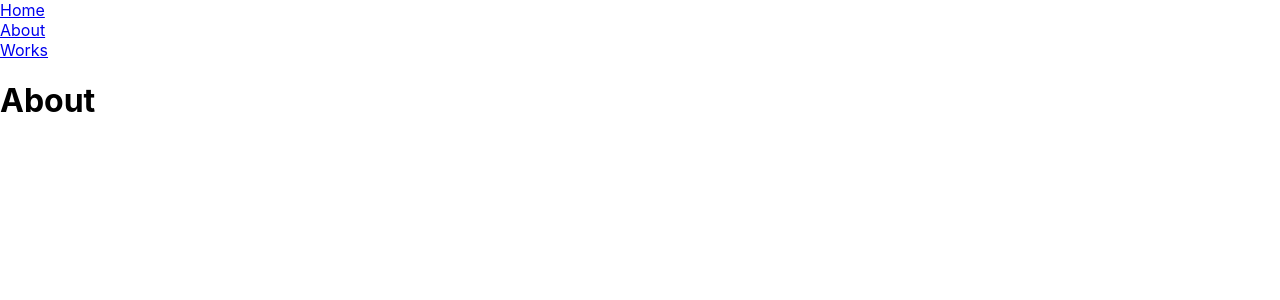
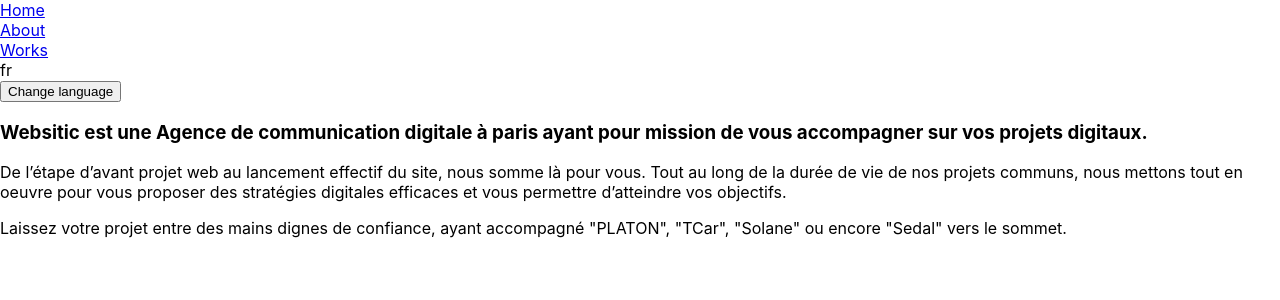
Before and after one commit to OnyJ/next-Web_Agency, a React (Create React App) app: page /about in a window 1280 px wide. Shown: the top 300 px of the page. Built offline with nearby package versions, Linux system fonts and the light colour scheme.

Commit message:
switch language system works

```diff
--- /dev/null
+++ b/src/LanguagesContext.jsx
@@ -0,0 +1,3 @@
+import { createContext } from "react";
+
+export const LanguagesContext = createContext("fr");
--- a/src/components/Navbar.jsx
+++ b/src/components/Navbar.jsx
@@ -1,7 +1,14 @@
-import React from "react";
+import React, { useContext } from "react";
 import { Link } from "react-router-dom";
+import { LanguagesContext } from "../LanguagesContext";
 
 const Navbar = () => {
+  const { language, setLanguage } = useContext(LanguagesContext);
+  const switchLanguage = () =>
+    language === "fr" ? setLanguage("en") : setLanguage("fr");
+
+  // useEffect(() => localStorage.setItem("language", language));
+
   return (
     <nav>
       <Link to="/">Home</Link>
@@ -10,6 +17,8 @@ const Navbar = () => {
       <br />
       <Link to="/works">Works</Link>
       <br />
+      <div>{language}</div>
+      <button onClick={switchLanguage}>Change language</button>
     </nav>
   );
 };
--- a/src/pages/About.jsx
+++ b/src/pages/About.jsx
@@ -1,5 +1,20 @@
-import React from "react";
+import React, { useState } from "react";
+import { injectIntl, FormattedMessage } from "react-intl";
 
-const About = () => <h1>About</h1>;
+const About = () => {
+  return (
+    <>
+      <h3>
+        <FormattedMessage id="about.title" />
+      </h3>
+      <p>
+        <FormattedMessage id="about.text1" />
+      </p>
+      <p>
+        <FormattedMessage id="about.text2" />
+      </p>
+    </>
+  );
+};
 
-export default About;
+export default injectIntl(About);
--- a/src/pages/Home.jsx
+++ b/src/pages/Home.jsx
@@ -1,5 +1,22 @@
-import React from "react";
+import React, { useState } from "react";
+import { injectIntl, FormattedMessage } from "react-intl";
 
-const Home = () => <h1>Home</h1>;
+const Home = ({ intl }) => {
+  // const [title, setTitle] = useState(intl.formatMessage({ id: "home.title" }));
 
-export default Home;
+  return (
+    <>
+      <h3>
+        <FormattedMessage id="home.title" />
+      </h3>
+      <p>
+        <FormattedMessage id="home.text1" />
+      </p>
+      <p>
+        <FormattedMessage id="home.text2" />
+      </p>
+    </>
+  );
+};
+
+export default injectIntl(Home);
--- a/src/pages/Works.jsx
+++ b/src/pages/Works.jsx
@@ -1,5 +1,17 @@
 import React from "react";
+import { FormattedMessage, injectIntl } from "react-intl";
 
-const Works = () => <h1>Works</h1>;
+const Works = () => {
+  return (
+    <>
+      <h3>
+        <FormattedMessage id="works.title" />
+      </h3>
+      <p>
+        <FormattedMessage id="works.text" />
+      </p>
+    </>
+  );
+};
 
-export default Works;
+export default injectIntl(Works);
```
Also changed, not shown: src/App.js (+8 -2 lines).
